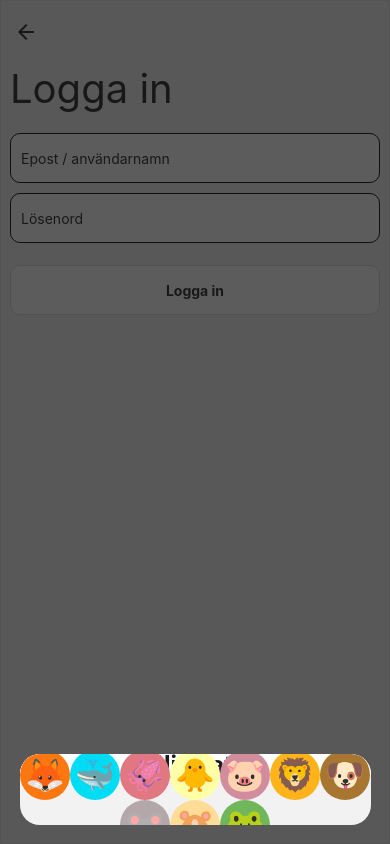
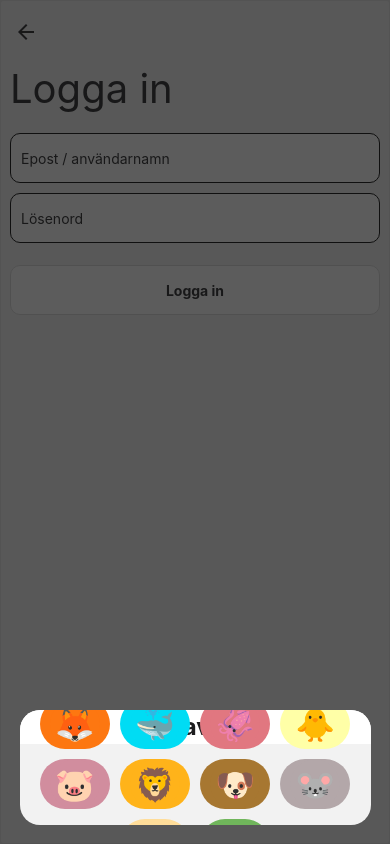
Before and after one commit to ViktorNy/TheHousehold, a React Native app: screen /Login in a window 390 px wide. Built offline with nearby package versions, Linux system fonts and the light colour scheme.

Commit message:
CSS changes (needs finalizing) removed AvatarChoice in Avatar.tsx

```diff
--- a/component/Avatar.tsx
+++ b/component/Avatar.tsx
@@ -1,5 +1,5 @@
 import React from 'react';
-import { StyleSheet, Text, TouchableOpacity, View } from 'react-native';
+import { StyleSheet, Text, View } from 'react-native';
 import { mockAvatarData } from '../data/data';
 
 interface Props {
@@ -16,41 +16,33 @@ export default function Avatar({ avatarId, showCircle, avatarSize }: Props) {
 
     if (showCircle) {
         return (
-            <TouchableOpacity
+            <View
                 style={[styles.avatarPosition, styles.root, { backgroundColor: avatar?.backgroundColor }]}
             >
                 <Text style={[{ fontSize: 32 }]}>{avatar?.avatar}</Text>
-            </TouchableOpacity>
+            </View>
         );
     } else {
         return <Text style={[{ fontSize: avatarSize }]}>{avatar?.avatar}</Text>;
     }
 }
 
-export function AvatarChoice({ avatarId, avatarSize }: Props) {
-    const avatarList = mockAvatarData;
-    // const [chosenAvatar, setChosenAvatar] = useState('');
-    const avatar = avatarList.find((a) => a.id === avatarId);
+// export function AvatarChoice({ avatarId, avatarSize }: Props) {
+//     const avatarList = mockAvatarData;
+//     const avatar = avatarList.find((a) => a.id === avatarId);
 
-    // const pressedAvatar = (selectedAvatar: string) => {
-    //     setChosenAvatar(selectedAvatar);
-    //     console.log(selectedAvatar);
-    // };
-
-    return (
-        <View
-            // onPress={() => pressedAvatar(avatar!.id)}
-            style={[
-                // chosenAvatar === avatar?.id ? styles.selectedAvatar : {},
-                styles.avatarPosition,
-                styles.root,
-                { backgroundColor: avatar?.backgroundColor }
-            ]}
-        >
-            <Text style={[{ fontSize: avatarSize }]}>{avatar?.avatar}</Text>
-        </View>
-    );
-}
+//     return (
+//         <View
+//             style={[
+//                 styles.avatarPosition,
+//                 styles.root,
+//                 { backgroundColor: avatar?.backgroundColor }
+//             ]}
+//         >
+//             <Text style={[{ fontSize: avatarSize }]}>{avatar?.avatar}</Text>
+//         </View>
+//     );
+// }
 
 const styles = StyleSheet.create({
     root: {
--- a/component/customPopupBox/CustomPopupBox.tsx
+++ b/component/customPopupBox/CustomPopupBox.tsx
@@ -1,12 +1,12 @@
+import { AntDesign } from '@expo/vector-icons';
+import React, { useState } from 'react';
+import { Pressable, Text, TextInput, TouchableOpacity, View } from 'react-native';
 import Modal from 'react-native-modal';
-import React, { useState } from 'react';
+import { mockAvatarData } from '../../data/data';
+import { modalStyles } from '../../style/modalStyle';
+import Avatar from '../Avatar';
+import { ColorGetter } from '../themeColorGetter';
 import { LayoutChoice } from './popupLayoutChoice';
-import { AntDesign } from '@expo/vector-icons';
-import { Text, Pressable, View, TextInput, TouchableOpacity, StyleSheet } from 'react-native';
-import { modalStyles } from '../../style/modalStyle';
-import { mockAvatarData } from '../../data/data';
-import { AvatarChoice } from '../Avatar';
-import { ColorGetter } from '../themeColorGetter';
 
 interface Props {
     id: string;
@@ -66,18 +66,19 @@ export function CustomPopupBox({ id, modalCase }: Props) {
                             </View>
                             <View style={modalStyles.avatarContainerStyle}>
                                 {avatarArray.map((avatar) => (
-                                    // <View key={avatar.id} style={modalStyles.avatarStyle}>
                                     <TouchableOpacity
                                         key={avatar.id}
                                         onPress={() => pressedAvatar(avatar.id)}
-                                        style={chosenAvatar === avatar.id ? styles.root : {}}
+                                        style={
+                                            [chosenAvatar === avatar.id ? modalStyles.chosenAvatar : {}, modalStyles.avatarStyle, { backgroundColor: avatar?.backgroundColor }]
+                                        }
                                     >
-                                        <AvatarChoice
+                                        <Avatar
                                             avatarId={avatar.id}
                                             avatarSize={32}
+                                            showCircle={true}
                                         />
                                     </TouchableOpacity>
-                                    // </View>
                                 ))}
                             </View>
                         </View>
@@ -171,10 +172,3 @@ export function CustomPopupBox({ id, modalCase }: Props) {
         );
     }
 }
-
-const styles = StyleSheet.create({
-    root: {
-        borderColor: 'white',
-        borderWidth: 5
-    }
-});
--- a/style/modalStyle.ts
+++ b/style/modalStyle.ts
@@ -59,12 +59,19 @@ export const modalStyles = StyleSheet.create({
         justifyContent: 'center'
     },
     avatarStyle: {
-        padding: 5,
+        // padding: 5,
+        margin: 5,
         width: '20%',
-        alignItems: 'center'
+        alignItems: 'center',
+        borderRadius: 100
     },
     avatarContainerPosition: {
         alignContent: 'flex-end',
         justifyContent: 'flex-end'
+    },
+    chosenAvatar: {
+        borderColor: 'white',
+        borderWidth: 2,
+        borderRadius: 100
     }
 });
```
